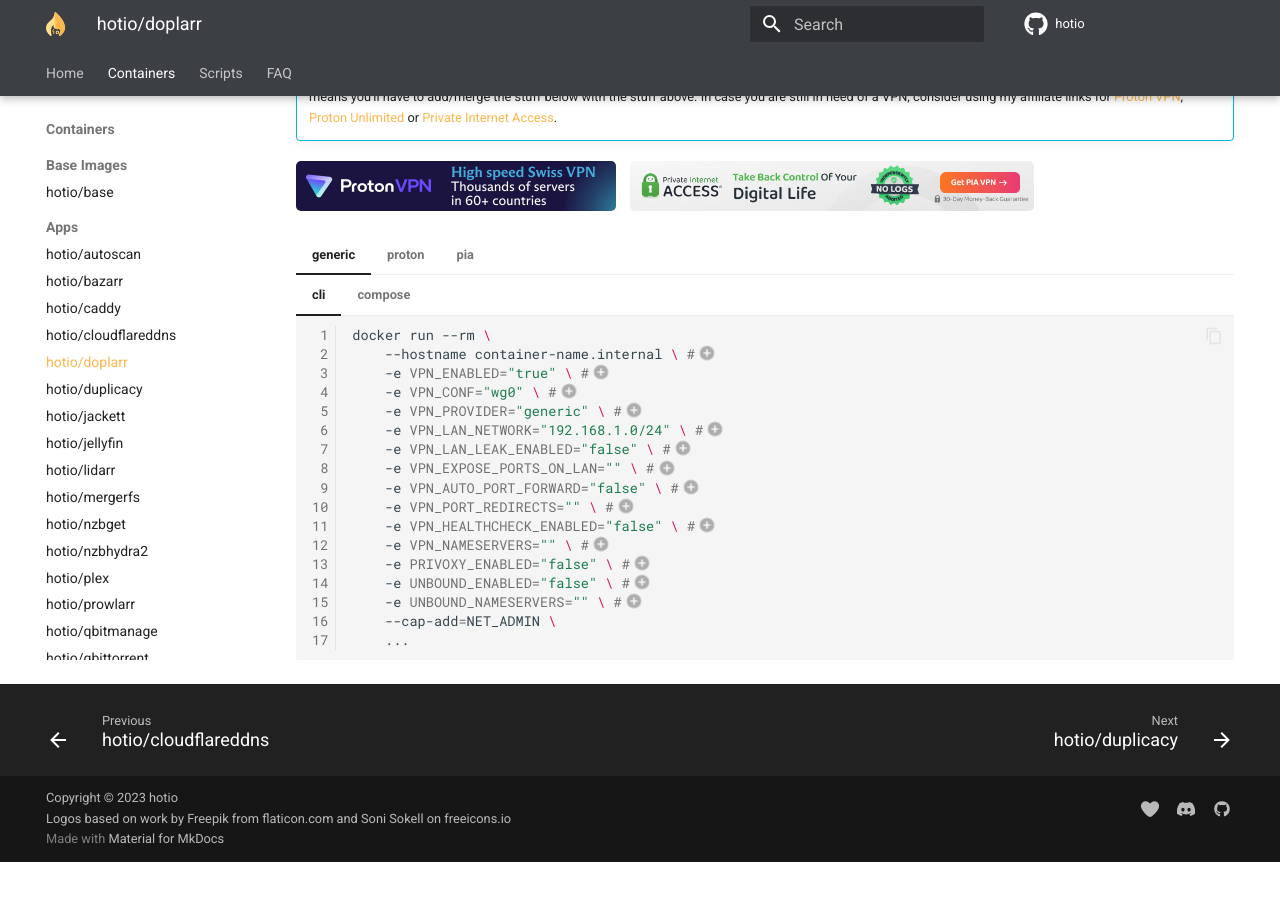
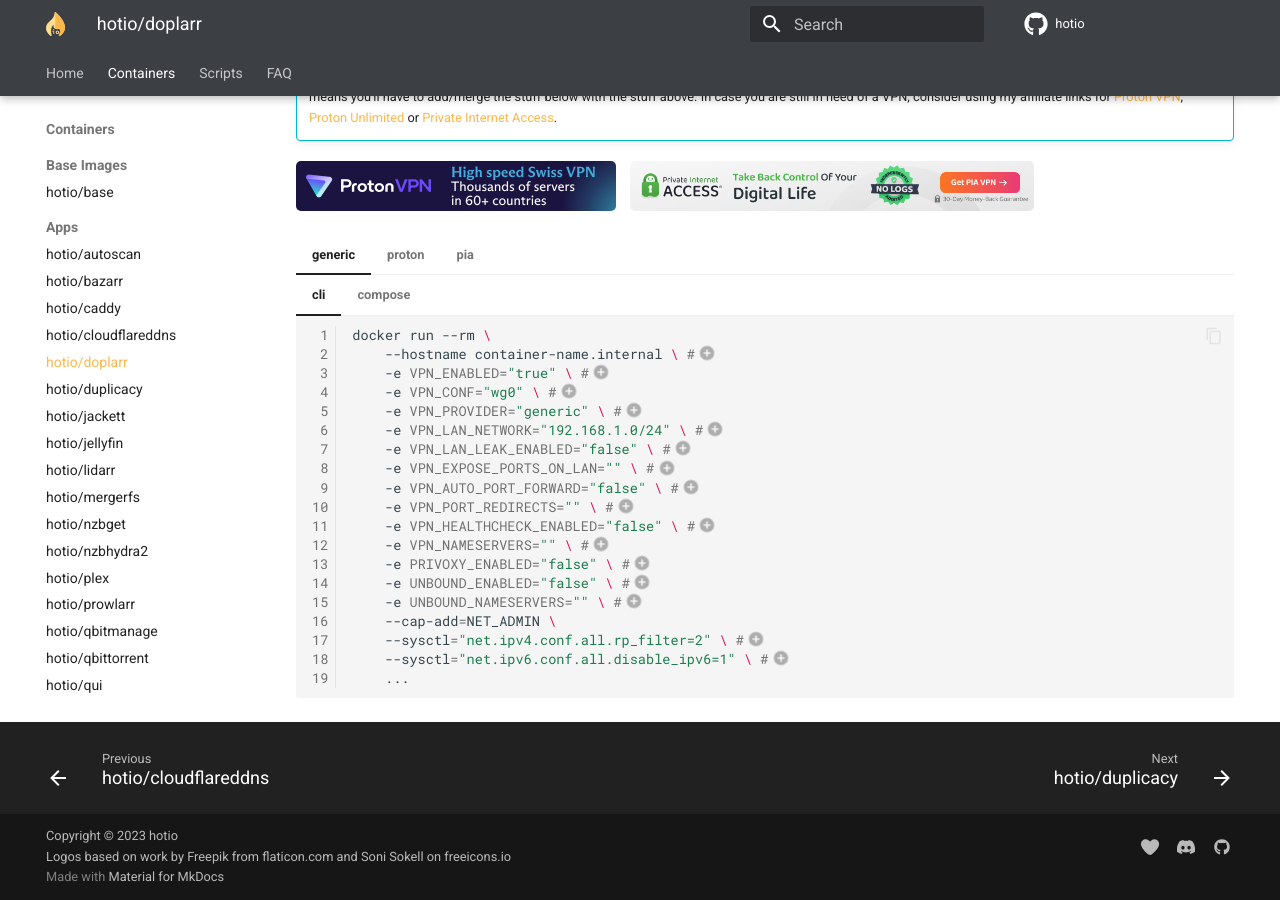
Before and after one commit to hotio/website, an MkDocs documentation site: the page built from docs/containers/doplarr.md, in a window 1280 px wide and 900 px high, scrolled down 815 px. Built offline with MkDocs 1.6.1 and Material for MkDocs 9.7.7, drawn with Linux system fonts in a browser that asks for light colours; before the commit the page ends 1677 px from its top, so only the background shows below that.

Commit message:
update wg docs

````diff
--- a/includes/wireguard.md
+++ b/includes/wireguard.md
@@ -33,6 +33,8 @@
             -e UNBOUND_ENABLED="false" \ #(21)
             -e UNBOUND_NAMESERVERS="" \ #(22)
             --cap-add=NET_ADMIN \
+            --sysctl="net.ipv4.conf.all.rp_filter=2" \ #(3)
+            --sysctl="net.ipv6.conf.all.disable_ipv6=1" \ #(9)
             ...
         ```
 
@@ -60,6 +62,9 @@
               - UNBOUND_NAMESERVERS #(22)
             cap_add:
               - NET_ADMIN
+            sysctls:
+              - net.ipv4.conf.all.rp_filter=2 #(3)
+              - net.ipv6.conf.all.disable_ipv6=1 #(9)
             ...
         ```
 
@@ -86,6 +91,8 @@
             -e UNBOUND_ENABLED="false" \ #(21)
             -e UNBOUND_NAMESERVERS="" \ #(22)
             --cap-add=NET_ADMIN \
+            --sysctl="net.ipv4.conf.all.rp_filter=2" \ #(3)
+            --sysctl="net.ipv6.conf.all.disable_ipv6=1" \ #(9)
             ...
         ```
 
@@ -113,6 +120,9 @@
               - UNBOUND_NAMESERVERS #(22)
             cap_add:
               - NET_ADMIN
+            sysctls:
+              - net.ipv4.conf.all.rp_filter=2 #(3)
+              - net.ipv6.conf.all.disable_ipv6=1 #(9)
             ...
         ```
 
@@ -144,6 +154,8 @@
             -e UNBOUND_ENABLED="false" \ #(21)
             -e UNBOUND_NAMESERVERS="" \ #(22)
             --cap-add=NET_ADMIN \
+            --sysctl="net.ipv4.conf.all.rp_filter=2" \ #(3)
+            --sysctl="net.ipv6.conf.all.disable_ipv6=1" \ #(9)
             ...
         ```
 
@@ -176,6 +188,9 @@
               - UNBOUND_NAMESERVERS #(22)
             cap_add:
               - NET_ADMIN
+            sysctls:
+              - net.ipv4.conf.all.rp_filter=2 #(3)
+              - net.ipv6.conf.all.disable_ipv6=1 #(9)
             ...
         ```
 
````
Also changed, not shown: includes/annotations.md (+2 -2 lines).
